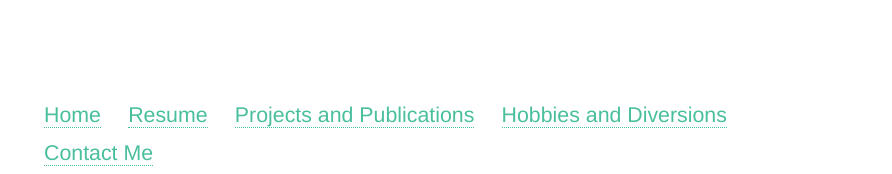
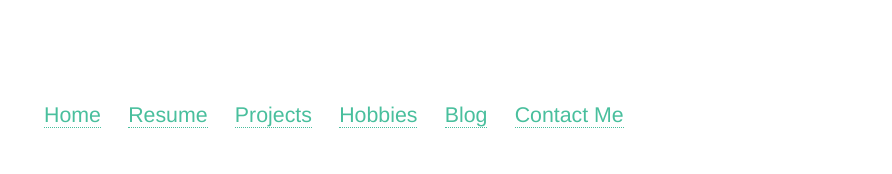
Before and after one commit to meptrsn/meptrsn.github.io, a plain HTML site: page contact.html in a window 1280 px wide. Shown: the top 174 px of the page, 388-1280 px from the left. Drawn offline with nearby package versions, Linux system fonts and the light colour scheme; a web font is replaced by a local one.

Commit message:
added blog link

```diff
--- a/contact.html
+++ b/contact.html
@@ -34,8 +34,9 @@
 <ul class="actions">
 							<li><a href="index.html" class="button.fit">Home</a></li>
 							<li><a href="assets/resume.pdf" class="button.fit">Resume</a></li>
-							<li><a href="projects.html" class="button.fit">Projects and Publications</a></li>
-							<li><a href="fun.html">Hobbies and Diversions</a> </li>
+							<li><a href="projects.html" class="button.fit">Projects</a></li>
+							<li><a href="fun.html">Hobbies</a></li>
+							<li><a href="blog/">Blog</a></li>
 							<li><a href="contact.html" class="button.fit">Contact Me</a></li>
 						</ul>
 
```
Also changed, not shown: fun.html (+3 -2 lines), projects.html (+3 -2 lines).
